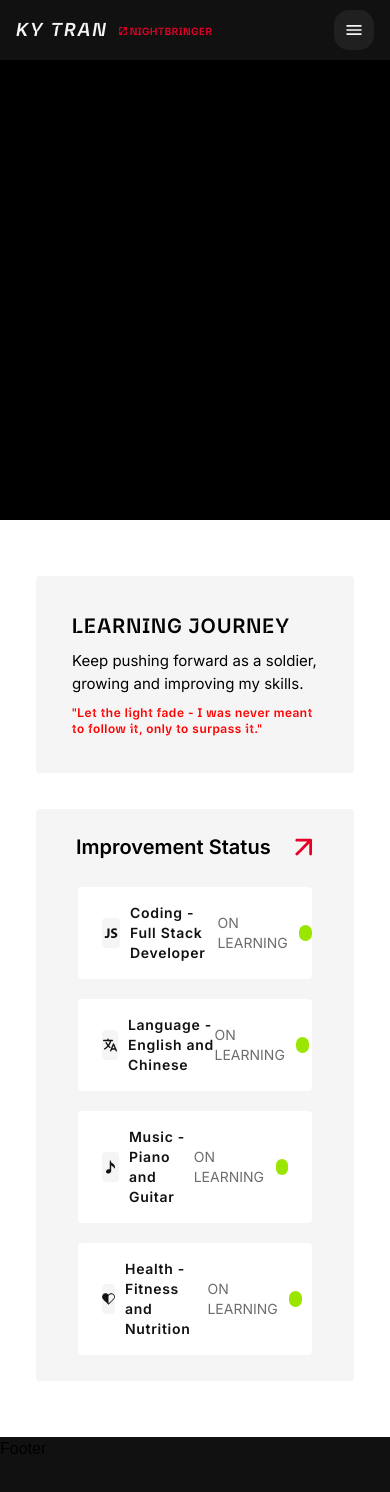
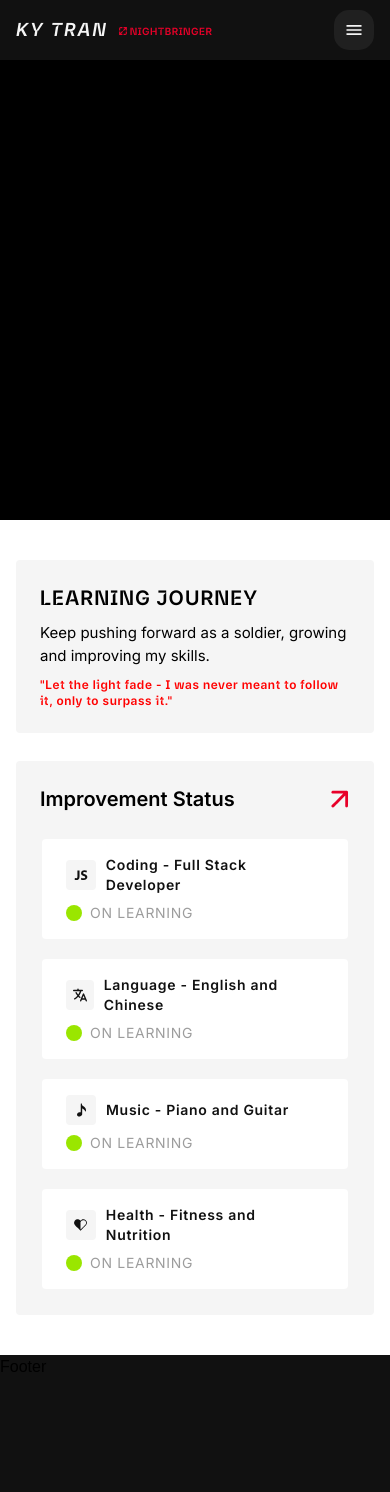
Before and after one commit to nhatkytran/Portfolio, a Next.js app: page / in a window 390 px wide. Shown: the top 1492 px of the page. Built offline with nearby package versions, Linux system fonts and the light colour scheme; a web font is replaced by a local one.

Commit message:
Implement table version learning responsive

```diff
--- a/src/features/home/components/LearningJourney/LearningJourney.tsx
+++ b/src/features/home/components/LearningJourney/LearningJourney.tsx
@@ -136,17 +136,16 @@ export default function LearningJourney() {
   }
 
   return (
-    <section className="py-14">
-      <div className="flex flex-col gap-9 px-9">
+    <section className={cn('py-10', 'sm:py-14')}>
+      <div className={cn('flex flex-col gap-7 px-4', 'xs:px-6', 'sm:gap-9 sm:px-9')}>
         <div
           className={cn(
             'relative flex size-full flex-col justify-center gap-2.5',
-            'overflow-hidden rounded-sm bg-neutral-50 p-9',
+            'overflow-hidden rounded-sm bg-neutral-50 p-6',
+            'sm:p-9',
           )}
         >
-          <h2 className={cn('font-riot-sans-bold text-xl font-normal tracking-wider uppercase', 'lgx:text-2xl')}>
-            Learning Journey
-          </h2>
+          <h2 className={cn('font-riot-sans-bold text-xl font-normal tracking-wider uppercase')}>Learning Journey</h2>
           <p className="font-inter text-[15px]">Keep pushing forward as a soldier, growing and improving my skills.</p>
           <p className="font-riot-bold text-red-base text-xs tracking-wider">
             &quot;Let the light fade - I was never meant to follow it, only to surpass it.&quot;
@@ -165,7 +164,7 @@ export default function LearningJourney() {
             <LearningBookIcon className="relative left-1" />
           </div>
         </div>
-        <div className="flex flex-col gap-6 rounded-sm bg-neutral-50 px-10 py-6">
+        <div className="flex flex-col gap-6 rounded-sm bg-neutral-50 px-6 py-6 sm:px-10">
           <div className="flex items-center justify-between">
             <h3 className="font-inter text-xl font-semibold">Improvement Status</h3>
             <ArrowUpRightIcon className="md:hidden" />
@@ -173,15 +172,22 @@ export default function LearningJourney() {
           <ul className="flex flex-col gap-4">
             {learnings.map(({ name, Icon }) => (
               <li key={name} className="group rounded-sm p-0.5">
-                <div className="flex items-center justify-between rounded-sm bg-white px-6 py-4 group-hover:rounded-xs">
+                <div
+                  className={cn(
+                    'flex flex-col items-start justify-between gap-2',
+                    'rounded-sm bg-white px-6 py-4',
+                    'group-hover:rounded-xs',
+                    'sm:flex-row sm:items-center',
+                  )}
+                >
                   <div className="flex items-center gap-2.5">
-                    <div className="flex size-7.5 items-center justify-center rounded-sm bg-neutral-50">
+                    <div className={cn('flex size-7.5 items-center justify-center', 'rounded-sm bg-neutral-50')}>
                       <Icon {...learningIconsData[name]} />
                     </div>
                     <p className="font-inter text-sm font-semibold tracking-wider text-neutral-900">{name}</p>
                   </div>
-                  <div className="flex items-center gap-2">
-                    <span className="font-inter text-sm text-neutral-500 uppercase">On Learning</span>
+                  <div className="flex flex-row-reverse items-center gap-2">
+                    <span className="font-inter text-sm tracking-wider text-neutral-400 uppercase">On Learning</span>
                     <span className="block size-4 rounded-full bg-lime-400" />
                   </div>
                 </div>
```
